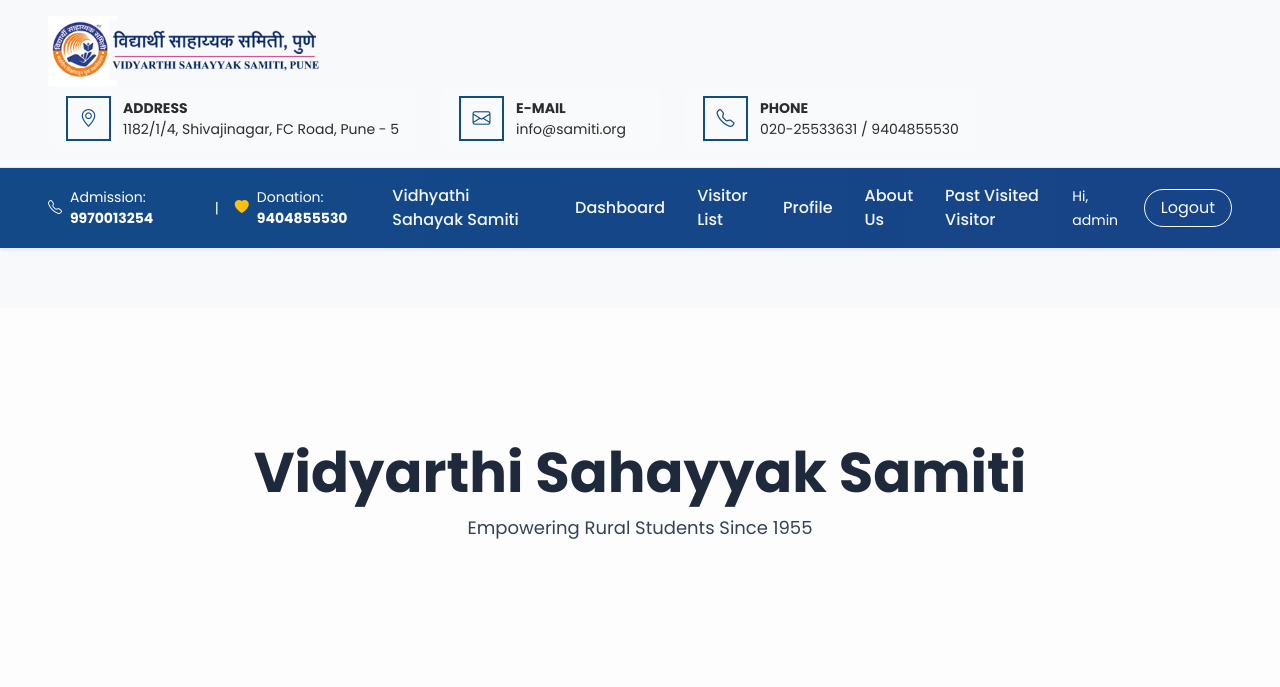
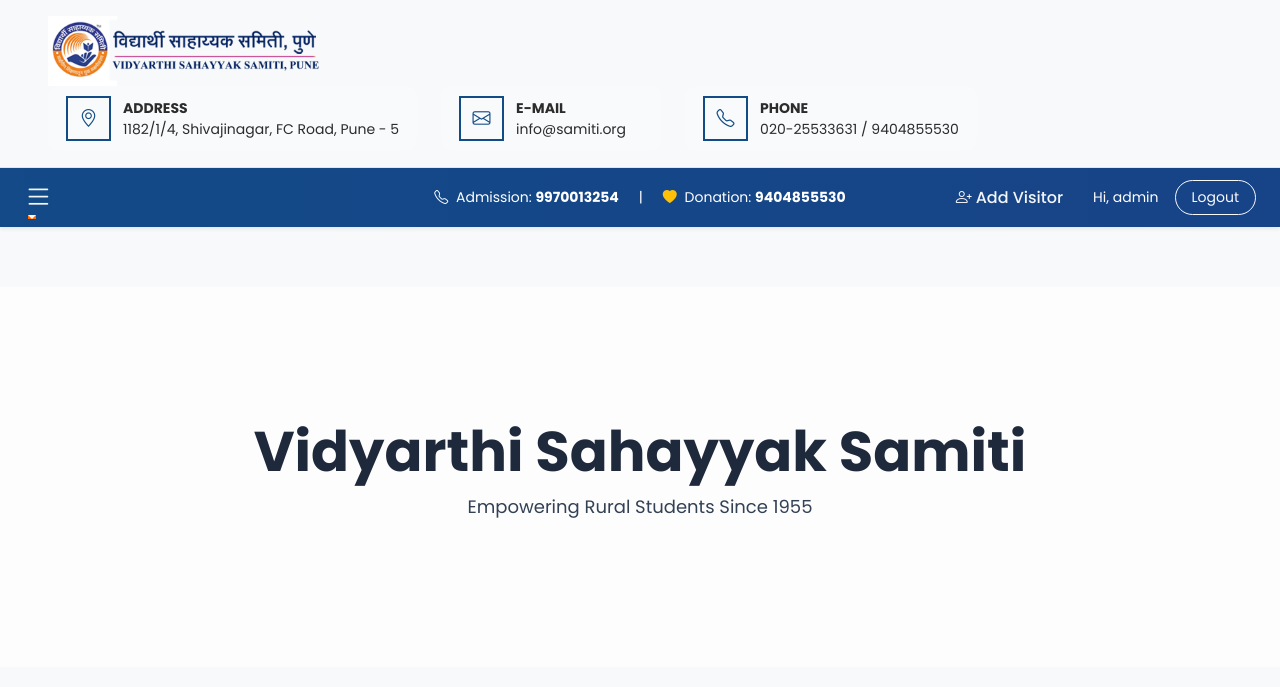
Before and after one commit to techno-pratidnya-dev/VisitorManagementSystem, a Django app: page /about/ in a window 1280 px wide. Shown: the top 687 px of the page. Run offline with Django 5.2, Linux system fonts and the light colour scheme; a user stored in the database is signed in.

Commit message:
fix all changes

```diff
--- a/visitor_management/visitors/templates/visitors/base.html
+++ b/visitor_management/visitors/templates/visitors/base.html
@@ -68,86 +68,101 @@
 </div>
 
 <!-- ================= NAVBAR ================= -->
-<nav class="navbar navbar-expand-lg navbar-dark main-navbar shadow-sm py-2">
-    <div class="container-fluid px-5 align-items-center">
+<nav class="navbar navbar-dark main-navbar shadow-sm py-2">
+    <div class="container-fluid px-4 d-flex align-items-center">
 
-        <div class="navbar-info text-white small d-none d-lg-flex align-items-center">
-            <i class="bi bi-telephone me-2"></i>
-            <span>Admission: <strong>9970013254</strong></span>
-            <span class="mx-3">|</span>
-            <i class="bi bi-heart-fill me-2 text-warning"></i>
-            <span>Donation: <strong>9404855530</strong></span>
+        <!-- LEFT: Hamburger Dropdown (☰) -->
+        <div class="d-flex align-items-center">
+            {% if user.is_authenticated %}
+            <div class="dropdown">
+                <a class="nav-link dropdown-toggle text-white p-0" href="#" role="button"
+                   data-bs-toggle="dropdown" aria-expanded="false"
+                   title="Menu">
+                    <i class="bi bi-list" style="font-size: 1.8rem;"></i>
+                </a>
+                <ul class="dropdown-menu">
+                    <li>
+                        <a class="dropdown-item" href="https://samiti.org/en/" target="_blank">
+                            <i class="bi bi-house-door me-2"></i>Vidhyarthi Sahayak Samiti
+                        </a>
+                    </li>
+                    <li><hr class="dropdown-divider"></li>
+                    <li>
+                        <a class="dropdown-item" href="{% url 'dashboard' %}">
+                            <i class="bi bi-speedometer2 me-2"></i>Dashboard
+                        </a>
+                    </li>
+                    <li>
+                        <a class="dropdown-item" href="{% url 'add_visitor' %}">
+                            <i class="bi bi-person-plus me-2"></i>Add Visitor
+                        </a>
+                    </li>
+                    <li>
+                        <a class="dropdown-item" href="{% url 'visitor_list' %}">
+                            <i class="bi bi-people me-2"></i>Visitor List
+                        </a>
+                    </li>
+                    <li><hr class="dropdown-divider"></li>
+                    <li>
+                        <a class="dropdown-item" href="{% url 'profile' %}">
+                            <i class="bi bi-person-circle me-2"></i>Profile
+                        </a>
+                    </li>
+                    <li>
+                        <a class="dropdown-item" href="{% url 'about' %}">
+                            <i class="bi bi-info-circle me-2"></i>About Us
+                        </a>
+                    </li>
+                    <li>
+                        <a class="dropdown-item" href="{% url 'visitor_list' %}?filter=past">
+                            <i class="bi bi-clock-history me-2"></i>Past Visited Visitor
+                        </a>
+                    </li>
+                </ul>
+            </div>
+            {% endif %}
         </div>
 
-        <button class="navbar-toggler ms-auto"
-                type="button"
-                data-bs-toggle="collapse"
-                data-bs-target="#navbarNav">
-            <span class="navbar-toggler-icon"></span>
-        </button>
+        <!-- CENTER: Contact Info -->
+        <div class="d-none d-lg-flex align-items-center gap-3 text-white small position-absolute start-50 translate-middle-x">
+            <span>
+                <i class="bi bi-telephone me-1"></i>
+                Admission: <strong>9970013254</strong>
+            </span>
+            <span class="mx-1">|</span>
+            <span>
+                <i class="bi bi-heart-fill me-1 text-warning"></i>
+                Donation: <strong>9404855530</strong>
+            </span>
+        </div>
 
-        <div class="collapse navbar-collapse justify-content-end" id="navbarNav">
-            <ul class="navbar-nav align-items-lg-center gap-lg-3">
-
+        <!-- RIGHT: Action Items -->
+        <div class="d-flex align-items-center gap-3 ms-auto">
             {% if user.is_authenticated %}
 
-                   <a class="nav-link"
-   href="https://samiti.org/en/"
-   target="_blank">
-    Vidhyathi Sahayak Samiti
+                <a class="nav-link text-white" href="{% url 'add_visitor' %}">
+                    <i class="bi bi-person-plus me-1"></i>Add Visitor
                 </a>
 
-                    <li class="nav-item">
-                        <a class="nav-link" href="{% url 'dashboard' %}">Dashboard</a>
-                    </li>
-
-                    <li class="nav-item">
-                        <a class="nav-link" href="{% url 'visitor_list' %}">Visitor List</a>
-                    </li>
-
-                    <li class="nav-item">
-                        <a class="nav-link" href="{% url 'profile' %}">Profile</a>
-                    </li>
-
-                    <li class="nav-item">
-    <a class="nav-link" href="{% url 'about' %}">About Us</a>
-</li>
-
-<li class="nav-item">
-    <a class="nav-link" href="#">Past Visited Visitor</a>
-</li>
-
-                    <li class="nav-item">
                 <span class="navbar-text text-white small">
                     Hi, {{ user.first_name|default:user.username }}
                 </span>
-                    </li>
 
-                    <li class="nav-item">
-                        <a class="btn btn-outline-light px-3 ms-lg-2"
+                <a class="btn btn-outline-light btn-sm px-3"
                    href="{% url 'logout' %}">
                    Logout
                 </a>
-                    </li>
 
             {% else %}
 
-                    <li class="nav-item">
-                        <a class="btn btn-outline-light px-3"
+                <a class="btn btn-outline-light btn-sm px-3"
                    href="{% url 'login' %}">
                    Login
                 </a>
-                    </li>
-                    <li class="nav-item">
-    <button id="themeToggle" class="theme-btn">
-        <i class="bi bi-moon-fill"></i>
-    </button>
-</li>
 
             {% endif %}
+        </div>
 
-            </ul>
-        </div>
     </div>
 </nav>
 
--- a/visitor_management/visitors/views.py
+++ b/visitor_management/visitors/views.py
@@ -243,8 +243,13 @@ def visitor_list(request):
     status = request.GET.get("status")
     search = request.GET.get("search")
     export = request.GET.get("export")
+    date_filter = request.GET.get("filter")
 
-    if from_date and to_date:
+    if date_filter == "today":
+        visitors = visitors.filter(entry_time__date=timezone.now().date())
+    elif date_filter == "past":
+        visitors = visitors.filter(entry_time__date__lt=timezone.now().date())
+    elif from_date and to_date:
         visitors = visitors.filter(entry_time__date__range=[from_date, to_date])
 
     if status:
```
Also changed, not shown: visitor_management/db.sqlite3, visitor_management/media/signatures/signature_1773597783.507591.png (added), visitor_management/media/visitor_photos/daisies-712892_960_720.jpg (added). Lines whose indentation alone changed are shown as unchanged.
